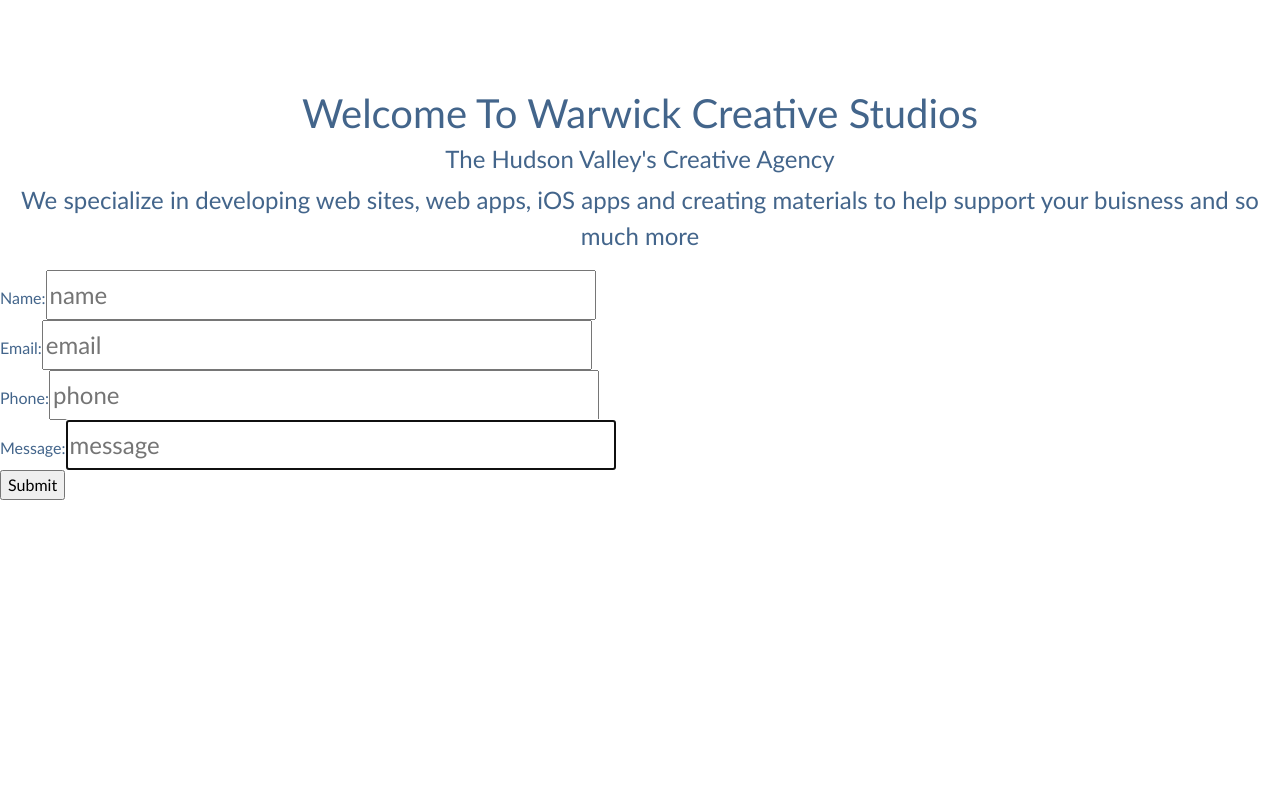
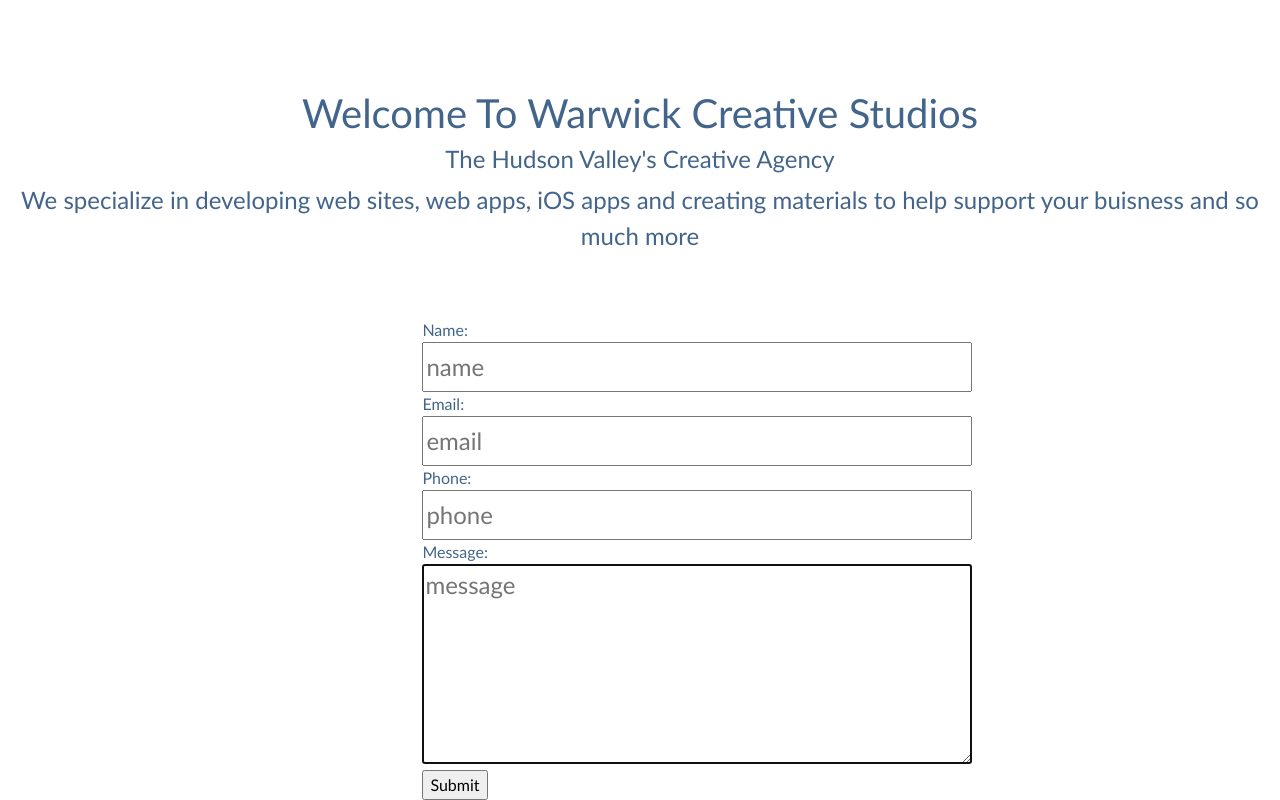
Before and after one commit to WarwickCreativeStudios/wcshome, a React (Create React App) app: page / in a window 1280 px wide. Shown: the part 311-1111 px from the top of the page. Before the commit the page ends 811 px from the top, so only its background shows below. Built offline with nearby package versions, Linux system fonts and the light colour scheme.

Commit message:
adding form validations

```diff
--- a/src/ContactForm/ContactForm.js
+++ b/src/ContactForm/ContactForm.js
@@ -1,6 +1,6 @@
 import React, {useState} from 'react'
 import Field from '../Field/Field'
-import { Button } from 'bootstrap'
+import './contactformcss.css'
 
 const ContactForm = () =>{
     const [status, setStatus] = useState("Submit")
@@ -14,7 +14,7 @@
 
     const submitHandler = (e) =>{
         e.preventDefault()
-        console.log(userInfo.email)
+        console.log(userInfo.name, userInfo.email, userInfo.phone, userInfo.message)
     }
 
     const changeHandler = (e) => {
@@ -25,22 +25,32 @@
     }
 
     return(
-        <form onSubmit={submitHandler}>
+        <form id="contact-form" onSubmit={submitHandler}>
             <div>
                 <label>Name:</label>
-                <Field placeHolder={"name"} changeHandler={changeHandler} value={userInfo.name}/>
+                <div className='field'>
+                    <Field placeHolder={"name"} inputType={"input-field"} changeHandler={changeHandler} value={userInfo.name}/>
+
+                </div>
             </div>
             <div>
                 <label>Email:</label>
-                <Field placeHolder={"email"} changeHandler={changeHandler}  value={userInfo.email}/>
+                <div className='field'>
+                    <Field placeHolder={"email"} inputType={"input-field"} changeHandler={changeHandler}  value={userInfo.email}/>
+                </div>
             </div>
             <div>
                 <label>Phone:</label>
-                <Field placeHolder={"phone"} changeHandler={changeHandler}  value={userInfo.phone} />
+                <div className='field'>
+                    <Field placeHolder={"phone"} inputType={"input-field"} changeHandler={changeHandler}  value={userInfo.phone} />
+                </div>
             </div>
+
             <div>
                 <label>Message:</label>
-                <Field placeHolder={"message"} changeHandler={changeHandler}  value={userInfo.message} />
+                <div className='field'>
+                    <Field placeHolder={"message"} inputType={"description-field"} changeHandler={changeHandler}  value={userInfo.message} />
+                </div>
             </div>
            <input type="submit"></input>
         </form>
--- /dev/null
+++ b/src/ContactForm/contactformcss.css
@@ -0,0 +1,4 @@
+#contact-form{
+    margin-left: 33%;
+    margin-top: 5%;
+}
--- a/src/Field/Field.js
+++ b/src/Field/Field.js
@@ -2,9 +2,16 @@
 import './field.css'
 
 const Field = props =>{
+    const fieldDecider = () => {
+        if (props.inputType === "description-field"){
+            return <textarea className={props.inputType} autoFocus={true}  onChange={props.changeHandler} type="text" value={props.name} placeholder={props.placeHolder} />
+        }else{
+            return <input className={props.inputType} autoFocus={true}  onChange={props.changeHandler} type="text" value={props.name} placeholder={props.placeHolder} />
+        }
+    }
 
     return(
-        <input className="input-field" autoFocus={true}  onChange={props.changeHandler} type="text" value={props.name} placeholder={props.placeHolder} />
+        fieldDecider()
     )
 }
 export default Field
--- a/src/Field/field.css
+++ b/src/Field/field.css
@@ -1,8 +1,8 @@
 .description-field{
-    height: 100px;
+    height: 200px;
     width: 550px;
-    font-size: 1.3em;
-    font-family:Arial, Helvetica, sans-serif;
+    font-size: 1.5em;
+    /* font-family:Arial, Helvetica, sans-serif; */
 }
 
 .explanation-field{
```
